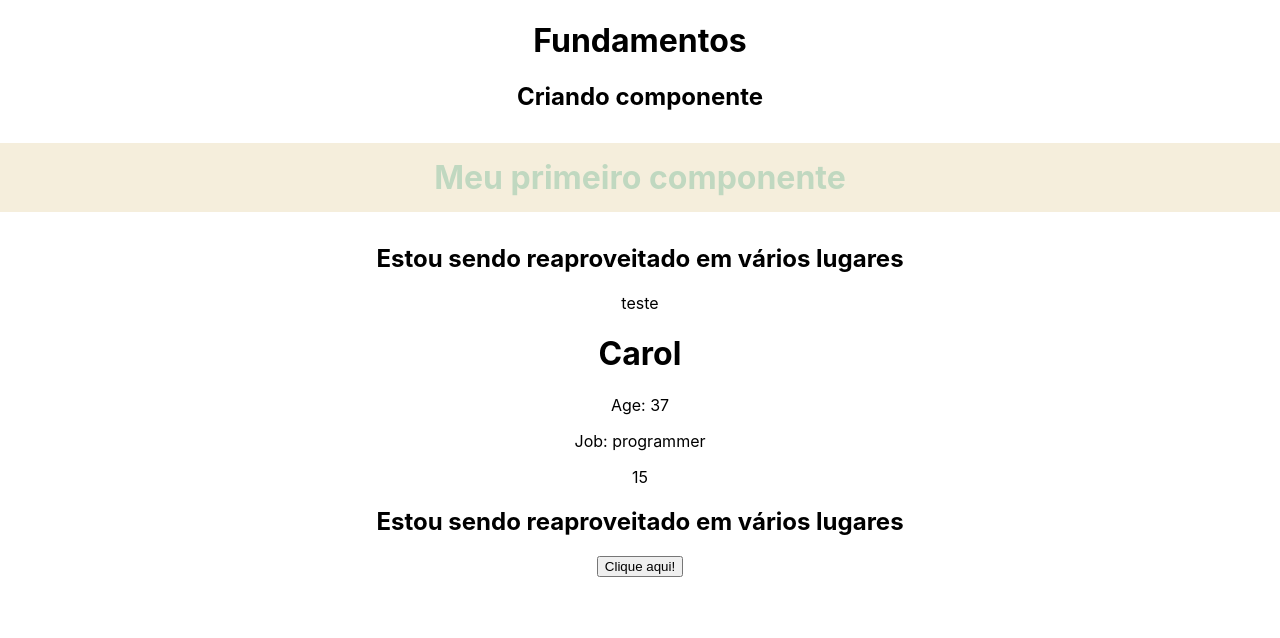
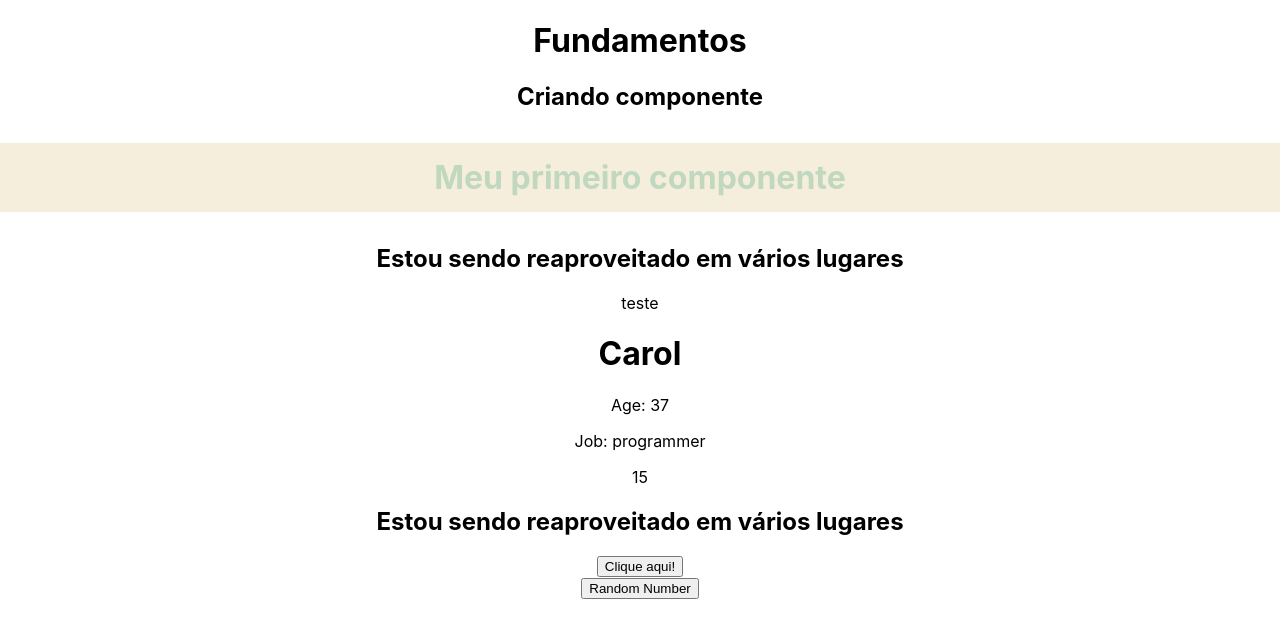
Before and after one commit to carolinakaji/react_estudos, a React (Create React App) app in the folder 2_FUNDAMENTOS/fundamentos/: page / in a window 1280 px wide. Shown: the top 638 px of the page. Built offline with nearby package versions, Linux system fonts and the light colour scheme.

Commit message:
Testando event click

```diff
--- a/2_FUNDAMENTOS/fundamentos/src/App.js
+++ b/2_FUNDAMENTOS/fundamentos/src/App.js
@@ -6,6 +6,7 @@ import Events from './components/Events';
 
 // styles/ CSS
 import './App.css';
+import NewEvent from './components/NewEvent';
 
 function App() {
   // Testando os comentários
@@ -18,6 +19,7 @@ function App() {
       <TemplateExpressions />
       <MyComponent />
       <Events />
+      <NewEvent />
 
     </div>
   );
--- /dev/null
+++ b/2_FUNDAMENTOS/fundamentos/src/components/NewEvent.js
@@ -0,0 +1,17 @@
+const NewEvent = () => {
+
+
+  const handleRandomNumber = () => {
+  let number = 0;
+  number = Math.floor(Math.random() * 10) + 1
+  return console.log(number);
+};
+
+  return(
+    <div>
+      <button onClick={handleRandomNumber}>Random Number</button>
+    </div>
+  );
+}
+
+export default NewEvent;
```
